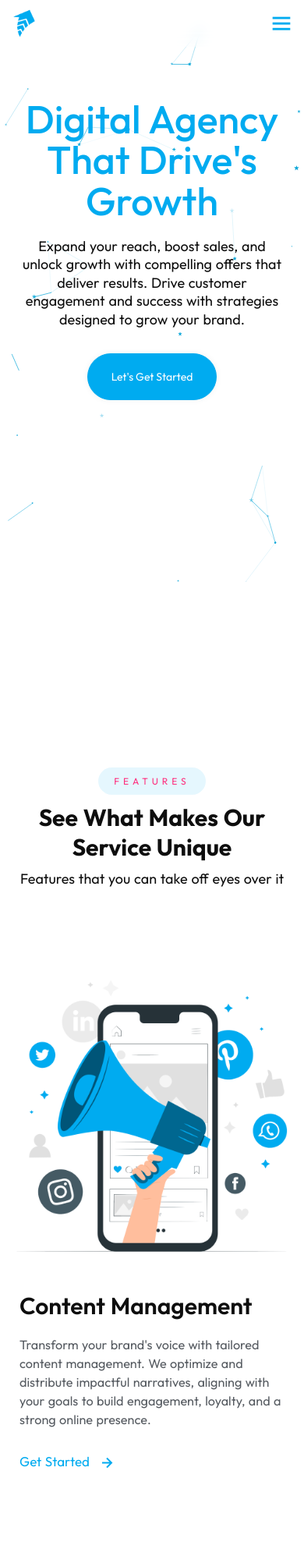
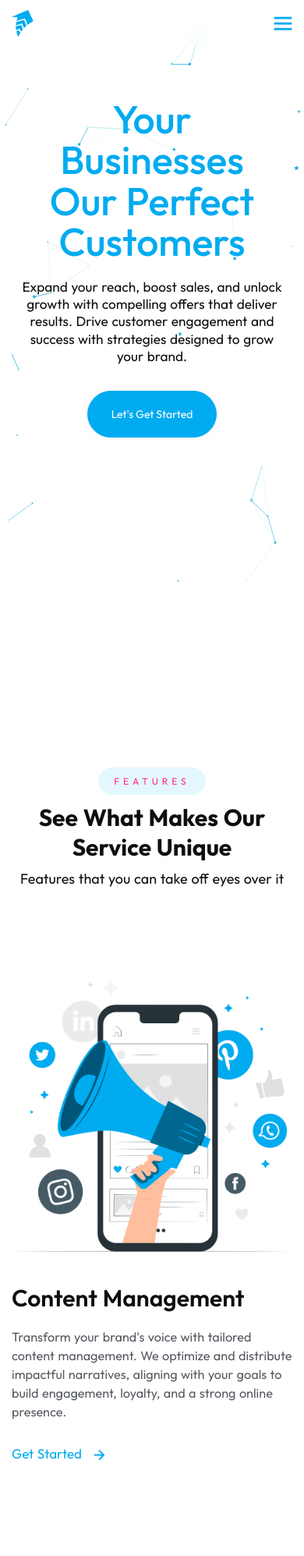
Before and after one commit to main-smartking/liteup-creative, a PHP site: page / in a window 390 px wide. Shown: the top 1995 px of the page at 78% size. Run offline with PHP 8.4, Linux system fonts and the light colour scheme; some web fonts are replaced.

Commit message:
updating

```diff
--- a/assets/css/apply.css
+++ b/assets/css/apply.css
@@ -16,6 +16,11 @@ main {
   width: 100%;
   max-width: 350px;
   margin: 0 auto;
+}
+
+.form-container img {
+  max-width: 40px;
+  font-size: 3rem;
 }
 .description {
     margin-bottom: 10px;
--- a/assets/css/breakpoint.css
+++ b/assets/css/breakpoint.css
@@ -27,15 +27,11 @@
             width: 40vw;
             height: 60vh;
             align-items: flex-start;
-            padding: 40px 0px 0px 20px;
+            padding: 30px 0px 0px 20px;
             border-radius: 10px;
             border: 1px solid aliceblue;
             background-color: white;
             z-index: -1;
-        }
-
-        .navbar-container {
-            padding:0 12px;
         }
 
         .navbar-menu.active {
@@ -76,18 +72,6 @@
 
         .homepage {
             top: 30%;
-        }
-
-        .hero-content {
-            max-width: 44rem;
-        }
-
-        /* .hero-content h1 {
-            font-size: 65px;
-        } */
-
-        .hero-content p {
-            font-size: 18px;
         }
 
         .boxes-container {
@@ -149,7 +133,7 @@
         }
 
         .feature-details .details-wrapper {
-            padding: 40px;
+            padding: 32px;
         }
 
         .blog .blog-img img {
@@ -176,8 +160,8 @@
 
 
 @media (max-width: 430px) {
-    .btn-sm {
-        display: block;
+    .navbar {
+        position: absolute;
     }
 
     .homepage {
@@ -202,7 +186,7 @@
     }
 
     .feature-details .details-wrapper {
-        padding: 30px;
+        padding: 20px;
     }
 
     .boxes-container .box {
@@ -238,7 +222,15 @@
 @media (max-width: 400px) {
 
     .feature-details .details-wrapper {
-        padding: 25px;
+        padding: 15px;
     }
 
 }
+
+@media (max-width: 325px) {
+    .boxes-container .box {
+        -ms-flex: 0 0 100%;
+        flex: 0 0 100%;
+        max-width: 100%;
+    }
+}
--- a/assets/css/main.css
+++ b/assets/css/main.css
@@ -241,12 +241,12 @@ spline-viewer {
 
 .box .content i {
 	font-size: 2.5em;
-	margin-bottom: 120px;
+	margin-bottom: 140px;
 	color: var(--clr-sky-blue);
 }
 
 .box .content h2 {
-	margin-bottom: 10px;
+	/* margin-bottom: 10px; */
 	color: var(--clr-sky-blue);
 	font-weight: 500;
 }
--- a/client_form.php
+++ b/client_form.php
@@ -11,7 +11,8 @@
     <main>
      <div class="main-container">
         <div class="form-container">
-          <h1 class="title-header mb10">Welcome to The Result Driven Agency</h1>
+          <img src="assets/images/logo.png" alt="logo">
+          <h1 class="title-header">Welcome to The Result Driven Agency</h1>
           <p class="description mb20">Kindly fill your details below and
             select the appropriate service
           </p>
--- a/index.php
+++ b/index.php
@@ -43,7 +43,7 @@
         <div class="homepage">
 
                     <div class="hero-content">
-                        <h1 class="mb20">Digital Agency<br>That Drive's Growth</h1>
+                        <h1 class="mb20">Your Businesses<br>Our Perfect Customers</h1>
 
                         <p>Expand your reach, boost sales, and unlock growth with compelling offers that deliver results. Drive customer engagement and success with strategies designed to grow your brand.</p>
                     </div>
@@ -243,7 +243,7 @@
                                         <i class='bx bxl-html5'></i>
                                     </div>
                                     <h2>Web Development</h2>
-                                    <p>Build responsive, user-friendly websites that deliver an exceptional experience. We create sites that are both visually appealing and optimized for performance and SEO.</p>
+                                    <p>Create websites that are easy to use, look great, work fast, and are optimized for SEO.</p>
                               </a>
                         </div>
 
@@ -253,7 +253,7 @@
                                         <i class='bx bx-search-alt-2'></i>
                                     </div>
                                     <h2>Search Engine Optimization</h2>
-                                    <p>Optimize your website to rank higher on search engines. We use proven SEO strategies to drive organic traffic, enhance visibility, and boost conversions.</p>
+                                    <p>Improve your website’s search engine ranking with proven SEO</p>
                                 </a>
                         </div>
 
@@ -263,7 +263,7 @@
                                         <i class='bx bx-store'></i>
                                     </div>
                                     <h2>Digital Marketing</h2>
-                                    <p>Maximize your brand’s online presence with tailored digital marketing strategies. From paid ads to social media, we help you connect with your ideal customers and grow.</p>
+                                    <p>Grow your brand online with custom digital marketing strategies, including ads and social media.</p>
                                 </a>
                         </div>
 
@@ -276,7 +276,7 @@
                                         <i class='bx bx-mail-send'></i>
                                     </div>
                                     <h2>SMM</h2>
-                                    <p>Grow your brand’s presence with targeted social media campaigns. We engage your audience across platforms to drive traffic, increase brand loyalty, and boost conversions.</p>
+                                    <p>Grow your brand’s presence with targeted social media campaigns with boosting conversions.</p>
                                 </a>
                         </div>
 
@@ -286,7 +286,7 @@
                                         <i class='bx bxs-pen'></i>
                                     </div>
                                     <h2>Graphic Design</h2>
-                                    <p>Create impactful, custom designs that reflect your brand identity. From logos to marketing materials, we ensure your visuals resonate with your audience.</p>
+                                    <p>Design custom visuals that reflect your brand identity, from logos to marketing materials.</p>
                              </a>
                         </div>
 
```
